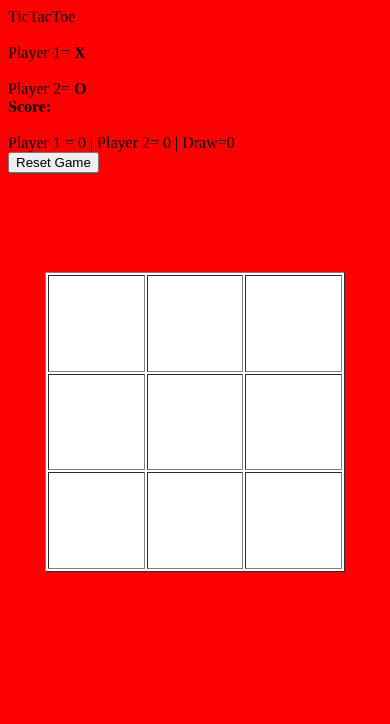
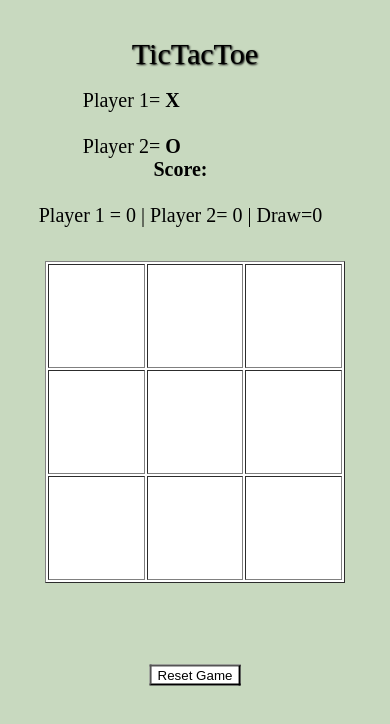
Before and after one commit to bivekk51/webTicTacToe, a plain HTML site: page index.html in a window 390 px wide. Drawn offline with Linux system fonts and the light colour scheme.

Commit message:
Update style.css
Added all the required designs(Yet to make mobile responsive)

```diff
--- a/style.css
+++ b/style.css
@@ -1,16 +1,48 @@
-body{
-    background-color: red;
+body {
+    background-color: #C8D9BF;
 }
-table{
+
+
+table {
     position: absolute;
     top: 50%;
     left: 50%;
     transform: translate(-50%, -50%);
     background-color: white;
 }
-.heading{
+.title{
+    color:black;
+    font-size: 30px;
     text-align: center;
-    margin-top: 5%;
-    font-size: 50px;
-    color:whitesmoke;
+    margin-top:10%;
+    text-shadow: 1px 1px 2px;
 }
+td {
+    width: 100px; /* Set a fixed width for table cells */
+    height: 100px; /* Set a fixed height for table cells */
+    text-align: center; /* Center text inside cells */
+    font-size: 24px; /* Adjust font size for better appearance */
+}
+
+
+
+.score {
+    float:right;
+    margin-right:16%;
+    font-size: 20px;
+    text-align: center;
+}
+
+.userinfo {
+    margin-left:20%;
+    font-size: 20px;
+
+}
+
+button{
+    position: absolute;
+    top: 80%;
+    left: 50%;
+    transform: translate(-50%, -50%);
+    background-color: white;
+}
```
